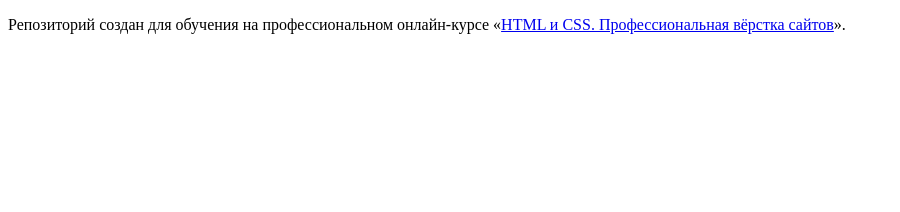
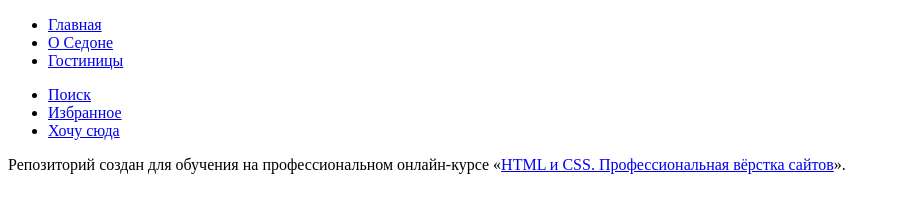
Before and after one commit to htmlacademy-htmlcss/2127843-sedona-34, a plain HTML site: page index.html in a window 1280 px wide. Shown: the whole page, without its empty margins (0-900 px from the left). Drawn offline with Linux system fonts and the light colour scheme.

Commit message:
Добавляет header

```diff
--- a/index.html
+++ b/index.html
@@ -4,7 +4,43 @@
     <meta charset="utf-8">
     <title>HTML Academy: Седона</title>
   </head>
+
   <body>
+    <header class="page-header"
+    <img scr="logo.jpg" alt="City of Sedona">
+    <nav class="navigation">
+    <ul class="navigation-list">
+    <li class="navigation item">
+    <a class="navigation-link" href="main.html">Главная</a>
+    </li>
+    <li class="navigation item">
+      <a class="navigation-link" href="about.html">О Седоне</a>
+      </li>
+    <li class="navigation item">
+        <a class="navigation-link" href="hotels.html">Гостиницы</a>
+        </li>
+    </ul>
+    <ul class="navigation-list navigation-user">
+      <li class="navigation item">
+      <a class="navigation-link" href="#">
+      <span class="visuality-hidden">
+        Поиск
+      </span>
+      </a>
+      </li>
+      <li class="navigation item">
+        <a class="navigation-link" href="#">
+        <span class="visuality-hidden">
+          Избранное
+        </span>
+        </a>
+        </li>
+      <li class="navigation item">
+          <a class="navigation-link" href="#">Хочу сюда</a>
+          </li>
+      </ul>
+    </nav>
+    </header>
 
     <p>Репозиторий создан для обучения на профессиональном онлайн‑курсе «<a href="https://htmlacademy.ru/intensive/htmlcss">HTML и CSS. Профессиональная вёрстка сайтов</a>».</p>
 
```
